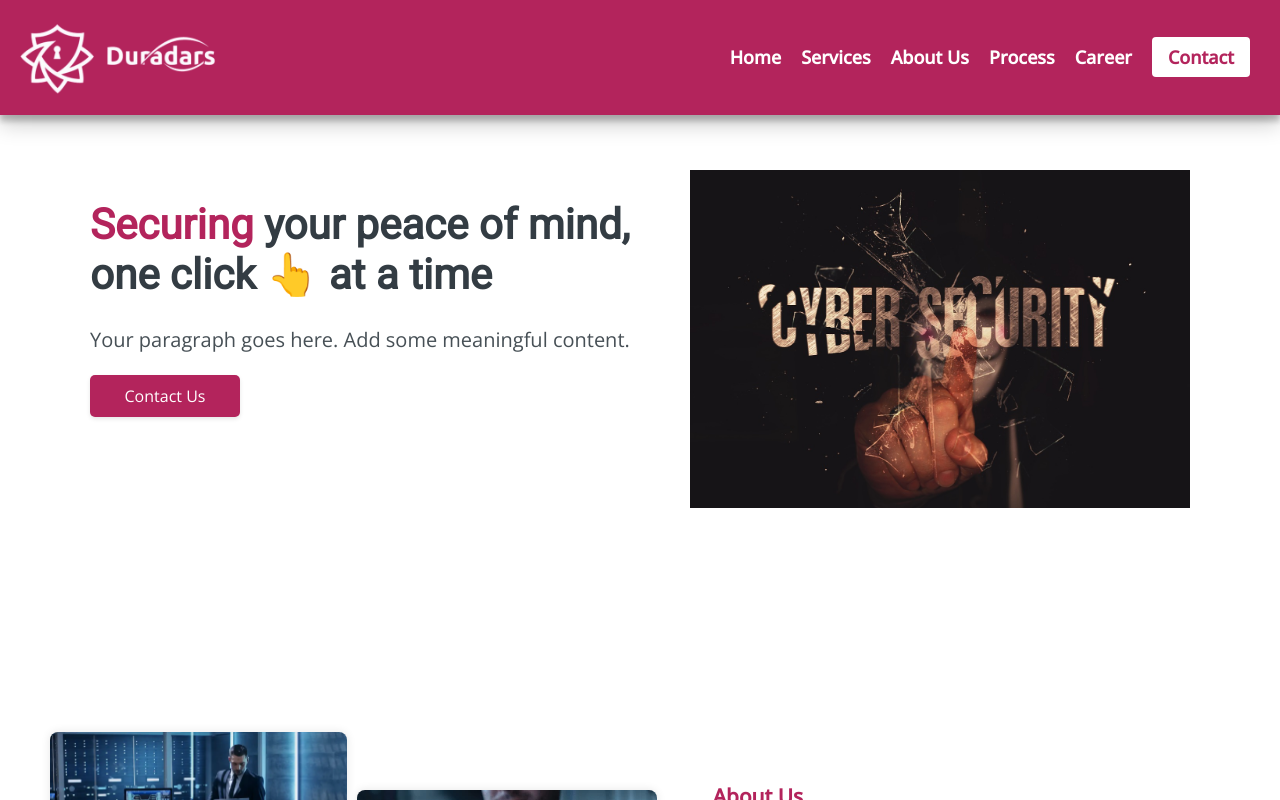
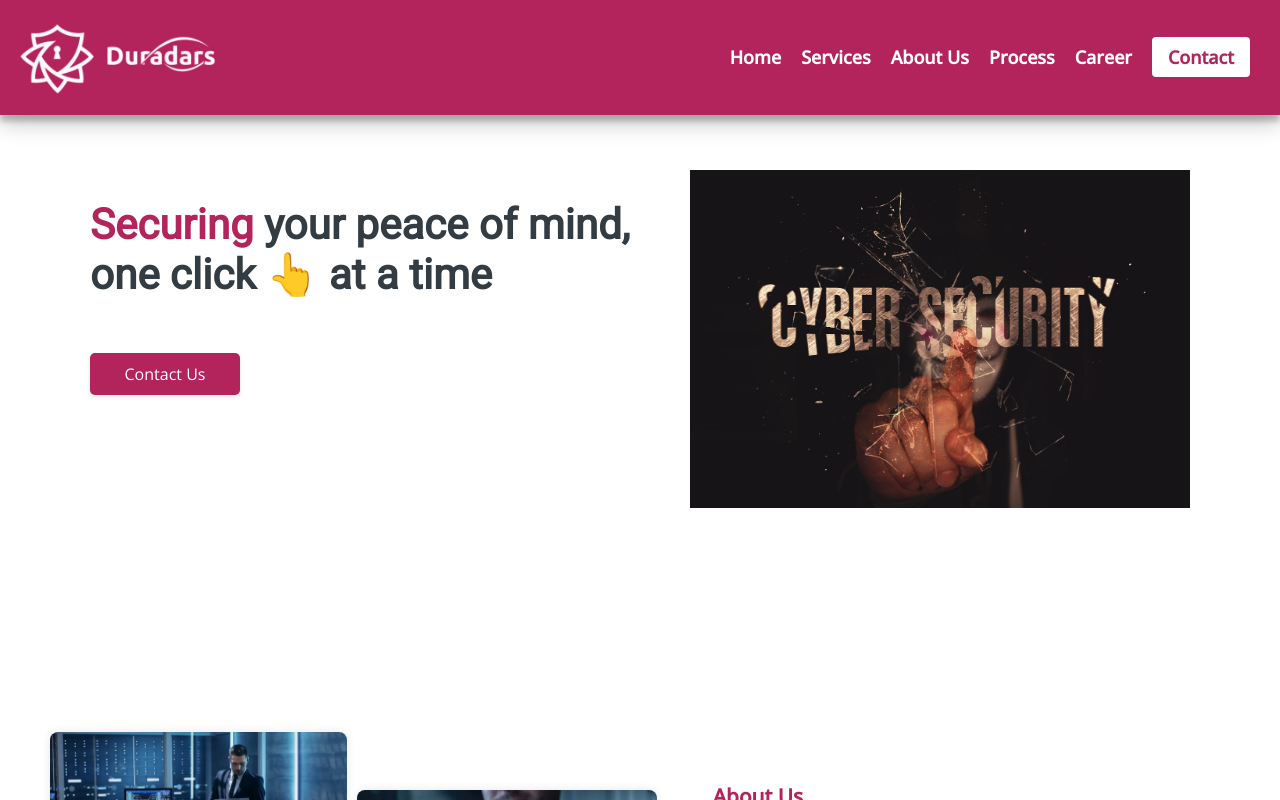
Before and after one commit to devasyarajguru/Duradars-website, a React (Vite) app: page / in a window 1280 px wide. Built offline with nearby package versions, Linux system fonts and the light colour scheme.

Commit message:
App and main file upated

```diff
--- a/src/App.jsx
+++ b/src/App.jsx
@@ -23,7 +23,7 @@ const App = () =>
         </span>
       ),
         taglineText: " your peace of mind, one click 👆 at a time",
-        paragraph:"Your paragraph goes here. Add some meaningful content.",
+        paragraph:"",
         image:CyberImage
     },
 
@@ -88,7 +88,7 @@ const App = () =>
       <Navbar />
       <Routes>
         <Route path="/" element={<Home {...siteProps.HomeSec}/>} />
-        <Route path="/contact" element={<Contact {...siteProps.CareerSec}/>} />
+        <Route path="/contact" element={<Contact {...siteProps.ContactSec}/>} />
         <Route path="/services" element={<Services {...siteProps.ServiceSec}/>} />
         <Route path="/aboutus" element={<AboutUs {...siteProps.AboutSec}/>} />
         <Route path="/career" element={<Career {...siteProps.CareerSec}/>} />
--- a/src/main.jsx
+++ b/src/main.jsx
@@ -6,10 +6,10 @@ import { BrowserRouter as Router} from 'react-router-dom'
 
 
 ReactDOM.createRoot(document.getElementById('root')).render(
-  <React.StrictMode>
+  <React.Fragment>
     <Router>
     <App />
     </Router>
-  </React.StrictMode>,
+  </React.Fragment>,
 
 )
```
